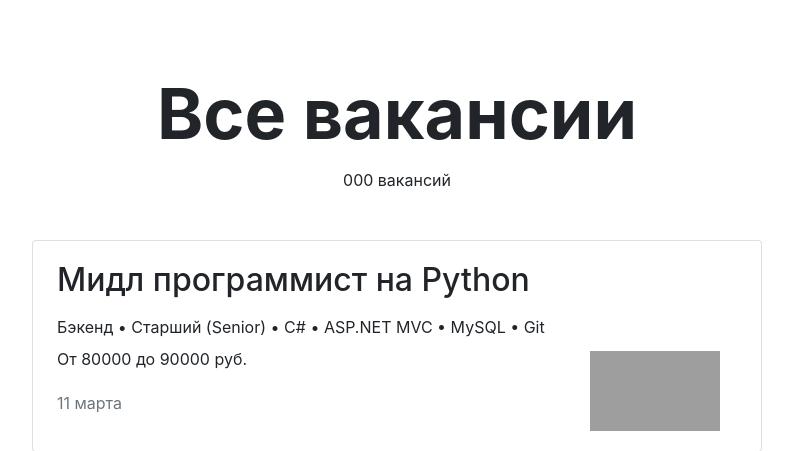
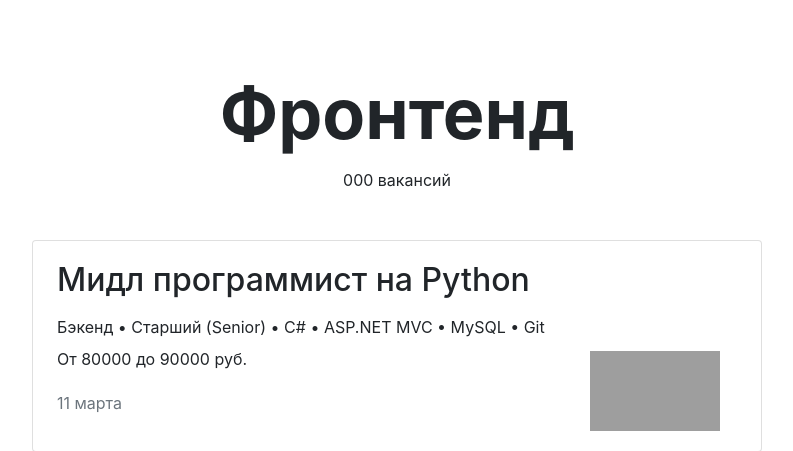
Before and after one commit to PetrovRuslan/stepic-django--vacancy-2week, a Django app: template jvacancy/templates/jvacancy/category.html in a window 1280 px wide. Shown: the part 72-523 px from the top of the page, without its empty margins (243-1036 px from the left). Run offline with Django 3.2, Linux system fonts and the light colour scheme; data comes from the database, SQL or seed files in the repository; tables that the repository leaves empty hold one stand-in row (values such as "Sample post"); the template is opened without the code that fills it: values that come from a table or form of the project are taken from there, most other values are stand-ins (such as "Sample title", 1, 10 or a date in 2020); some libraries are stand-ins or nearby versions; grey boxes are pictures that could not be loaded.

Commit message:
поправлен заголовок

```diff
--- a/jvacancy/templates/jvacancy/category.html
+++ b/jvacancy/templates/jvacancy/category.html
@@ -1,7 +1,7 @@
 {% extends 'base.html' %}
 {% block container %}
   <section>
-    <h1 class="h1 text-center mx-auto mt-4 pt-5" style="font-size: 70px;"><strong>Все вакансии</strong></h1>
+    <h1 class="h1 text-center mx-auto mt-4 pt-5" style="font-size: 70px;"><strong>{{ title_category.title }}</strong></h1>
     <p class="text-center pt-1">{{ number_of_vacancies_category }} вакансий</p>
     <div class="row mt-5">
       <div class="col-12 col-lg-8 offset-lg-2 m-auto">
```
